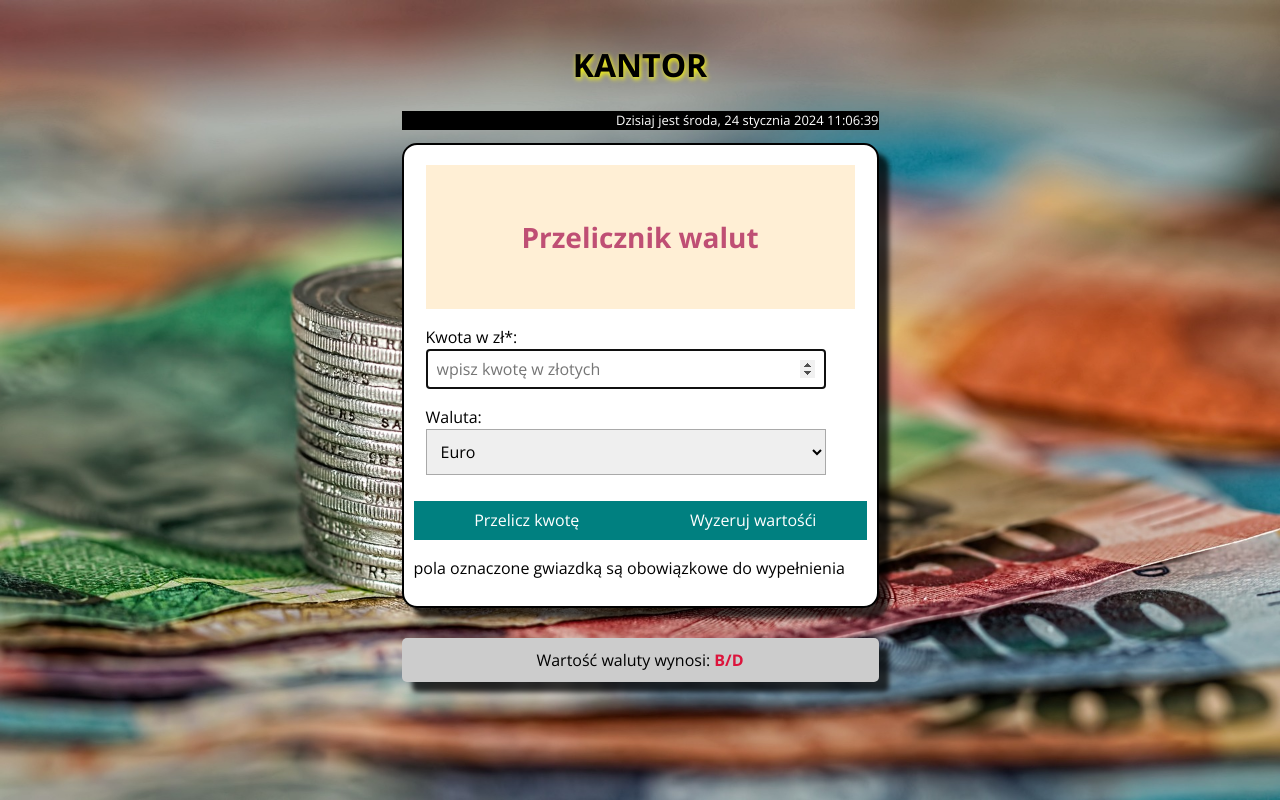
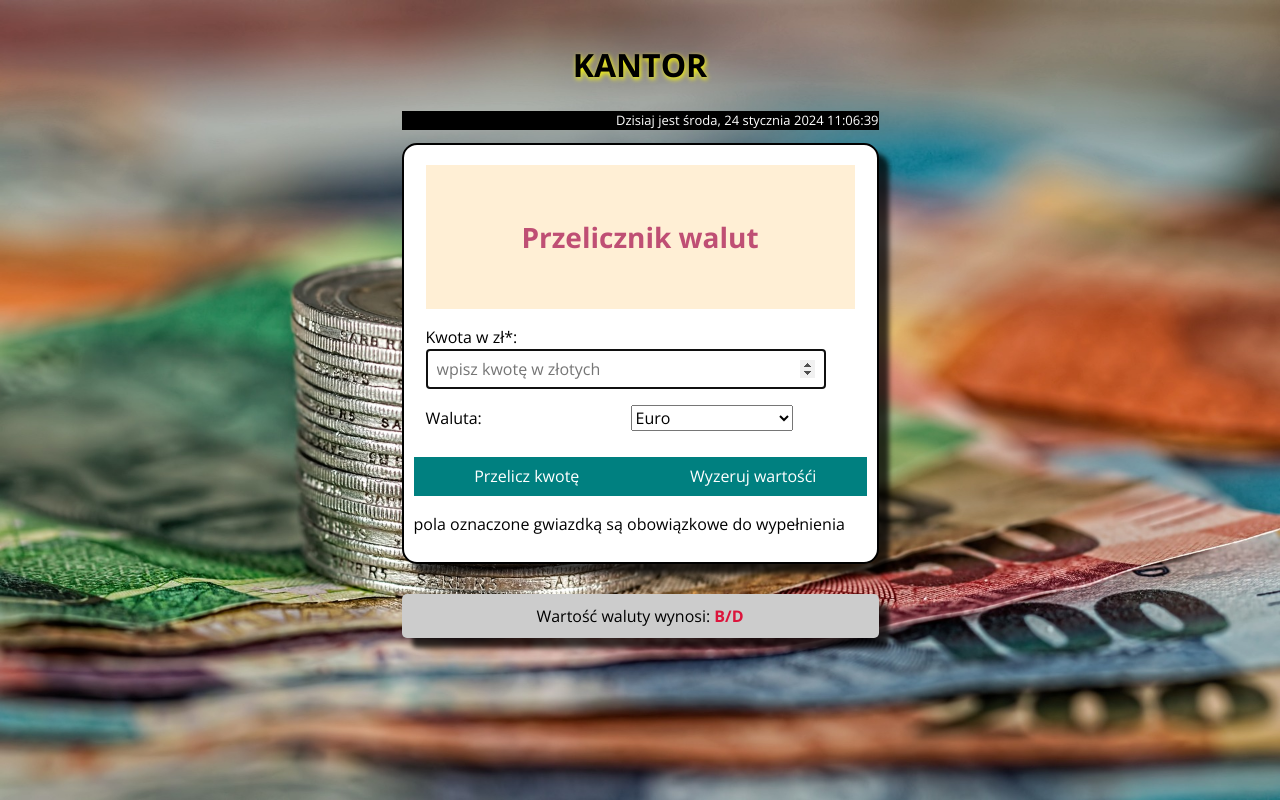
Before and after one commit to tomecky1/currency-converter-react, a React (Create React App) app: page / in a window 1280 px wide. Built offline with nearby package versions, Linux system fonts and the light colour scheme.

Commit message:
podział projektu na styled-components

```diff
--- a/src/Form/index.js
+++ b/src/Form/index.js
@@ -1,4 +1,3 @@
-import "./style.css";
 import React, { useState } from "react";
 import styled from "styled-components";
 
@@ -15,6 +14,44 @@ const Wrapper = styled.section`
   background: papayawhip;
 `;
 
+const FormWrapper = styled.form`
+  background-color: #fff;
+  padding: 10px;
+  border: 2px solid #000;
+  border-radius: 15px;
+  box-shadow: 10px 10px 5px 0px rgba(0, 0, 0, 0.75);
+`;
+
+const Button = styled.button`
+  width: 50%;
+  border: none;
+  background-color: teal;
+  color: white;
+  padding: 10px;
+
+  &:hover {
+    background-color: hsl(180, 100%, 40%);
+  }
+`;
+
+const Currency = styled.span`
+  display: inline-block;
+  width: 200px;
+  margin-right: 5px;
+`;
+
+const Amount = styled.input`
+  border: 1px solid darkgray;
+  padding: 10px;
+  width: 100%;
+  max-width: 400px;
+`;
+
+const Fieldset = styled.fieldset`
+  border: 0;
+  padding: 10px;
+`;
+
 function Form() {
   const [amount, setAmount] = useState("");
   const onInputChange = ({ target }) => {
@@ -29,7 +66,7 @@ function Form() {
   const onFormReset = (event) => {
     event.preventDefault();
     setAmount(0); // reset input value
-    document.querySelector(".js-result").textContent = "B/D"; // reset result value
+    document.querySelector(".js-result").textContent = " B/D"; // reset result value
     console.log("Resetuję");
   };
 
@@ -52,23 +89,23 @@ function Form() {
         resultElement.textContent = (amount / rateUSD).toFixed(2) + " USD";
         break;
       default:
-        resultElement.textContent = "B/D";
+        resultElement.textContent = " B/D";
     }
   }
 
   return (
-    <form className="form" onSubmit={onFormSubmit} onReset={onFormReset}>
-      <fieldset className="form__fieldset">
+    <FormWrapper onSubmit={onFormSubmit} onReset={onFormReset}>
+      <Fieldset>
         <Wrapper>
           <Title>Przelicznik walut</Title>
         </Wrapper>
         <p>
           <label>
-            <span className="form__labelText">Kwota w zł*:</span>
-            <input
+            <Currency>Kwota w zł*:</Currency>
+            <Amount
               value={amount}
               onChange={onInputChange}
-              className="form__field js-baseCurrency"
+              className="js-baseCurrency"
               type="number"
               step="any"
               min={0}
@@ -80,29 +117,26 @@ function Form() {
         </p>
         <p>
           <label>
-            <span className="form__labelText">Waluta:</span>
-            <select className="form__field js-currency" name="currencySelector">
+            <Currency>Waluta:</Currency>
+
+            <select className="js-currency" name="currencySelector">
               <option value="EUR">Euro</option>
               <option value="GBP">Funt brytyjski</option>
               <option value="USD">Dolar amerykański</option>
             </select>
           </label>
         </p>
-      </fieldset>
+      </Fieldset>
       <>
-        <button
-          className="form__button"
-          type="submit"
-          onClick={onClickCalculate}
-        >
+        <Button type="submit" onClick={onClickCalculate}>
           Przelicz kwotę
-        </button>
-        <button className="form__button" type="reset" onClick={onFormReset}>
+        </Button>
+        <Button type="reset" onClick={onFormReset}>
           Wyzeruj wartośći
-        </button>
+        </Button>
         <p>pola oznaczone gwiazdką są obowiązkowe do wypełnienia</p>
       </>
-    </form>
+    </FormWrapper>
   );
 }
 
```
